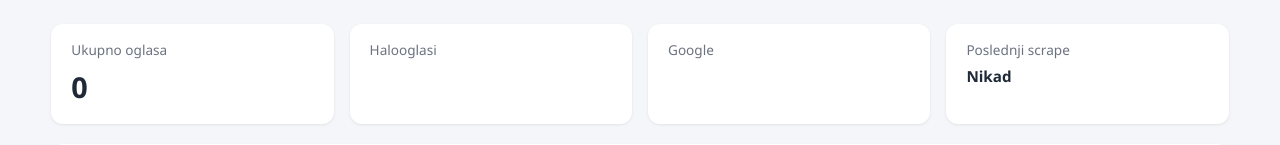
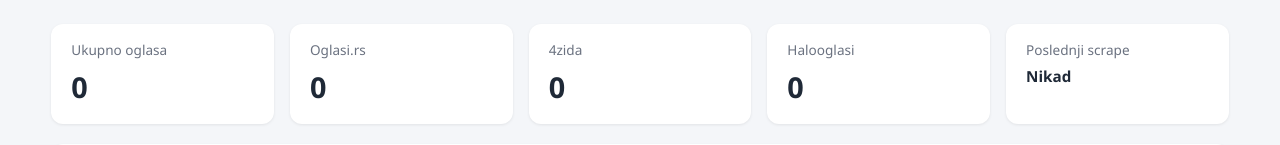
Before and after one commit to kristijankadic-ai/nekretnine-scraper, a Flask app: page / in a window 1280 px wide. Shown: the part 114-259 px from the top of the page. Run offline with Flask 3, Linux system fonts and the light colour scheme.

Commit message:
Wire up the existing Halooglasi scraper and fix stale source keys
HalooglasiScraper was fully implemented but never registered with
ScraperService, so it never ran. Also fixed routes.py/scrape.py which
referenced summary['halooglasi']/['google'] keys that never existed in
the summary dict (would have KeyError'd on first real run), and updated
the dashboard template's stat cards/source filter to match the actual
sources (oglasi_rs, 4zida, halooglasi) instead of a leftover 'google' card.

4zida's API now requires fields/encoding I couldn't reverse-engineer
reliably (rejects city filters with inconsistent 422s); left it as-is
since it already fails open (returns 0 results, doesn't crash).

```diff
--- a/app/routes.py
+++ b/app/routes.py
@@ -79,8 +79,9 @@ def scrape():
         summary = scraper_service.run_full_scrape(send_notifications=True)
         flash(
             f"Scraping završen. Novih oglasa: {summary['new_listings']} "
-            f"(Halooglasi: {summary['halooglasi'].get('new_count', 0)}, "
-            f"Google: {summary['google'].get('new_count', 0)})",
+            f"(Oglasi.rs: {summary['oglasi_rs'].get('new_count', 0)}, "
+            f"4zida: {summary['4zida'].get('new_count', 0)}, "
+            f"Halooglasi: {summary['halooglasi'].get('new_count', 0)})",
             "success",
         )
     except Exception as exc:
--- a/app/services/scraper_service.py
+++ b/app/services/scraper_service.py
@@ -7,6 +7,7 @@ from app.models import Listing, ScrapeRun, db, utcnow
 from app.scrapers.base import ScrapedListing
 from app.scrapers.oglasi_rs import OglasiRsScraper
 from app.scrapers.cetirizida import CetiriZidaScraper
+from app.scrapers.halooglasi import HalooglasiScraper
 from app.services.email_service import EmailService
 
 logger = logging.getLogger(__name__)
@@ -15,16 +16,19 @@ class ScraperService:
     def __init__(self):
         self.oglasi_rs = OglasiRsScraper()
         self.cetirizida = CetiriZidaScraper()
+        self.halooglasi = HalooglasiScraper()
         self.agency_filter = AgencyFilter()
         self.email_service = EmailService()
 
     def run_full_scrape(self, send_notifications: bool = True) -> dict:
-        summary = {"oglasi_rs": {}, "4zida": {}, "new_listings": 0}
+        summary = {"oglasi_rs": {}, "4zida": {}, "halooglasi": {}, "new_listings": 0}
         oglasi_result = self._scrape_source("oglasi_rs", self.oglasi_rs.scrape(), send_notifications)
         summary["oglasi_rs"] = oglasi_result
         zida_result = self._scrape_source("4zida", self.cetirizida.scrape(), send_notifications)
         summary["4zida"] = zida_result
-        summary["new_listings"] = oglasi_result["new_count"] + zida_result["new_count"]
+        halo_result = self._scrape_source("halooglasi", self.halooglasi.scrape(), send_notifications)
+        summary["halooglasi"] = halo_result
+        summary["new_listings"] = oglasi_result["new_count"] + zida_result["new_count"] + halo_result["new_count"]
         return summary
 
     def _scrape_source(self, source_name, scraped, send_notifications):
@@ -122,11 +126,13 @@ class ScraperService:
         total = Listing.query.filter(Listing.is_agency.is_(False)).count()
         oglasi = Listing.query.filter(Listing.source == "oglasi_rs", Listing.is_agency.is_(False)).count()
         zida = Listing.query.filter(Listing.source == "4zida", Listing.is_agency.is_(False)).count()
+        halo = Listing.query.filter(Listing.source == "halooglasi", Listing.is_agency.is_(False)).count()
         last_run = ScrapeRun.query.order_by(ScrapeRun.started_at.desc()).first()
         return {
             "total": total,
             "oglasi_rs": oglasi,
             "4zida": zida,
+            "halooglasi": halo,
             "last_scrape": last_run.finished_at.isoformat() if last_run and last_run.finished_at else None,
             "last_scrape_status": last_run.status if last_run else None,
         }
--- a/app/templates/index.html
+++ b/app/templates/index.html
@@ -9,12 +9,16 @@
         <strong class="stat-value">{{ stats.total }}</strong>
     </div>
     <div class="stat-card">
+        <span class="stat-label">Oglasi.rs</span>
+        <strong class="stat-value">{{ stats.oglasi_rs }}</strong>
+    </div>
+    <div class="stat-card">
+        <span class="stat-label">4zida</span>
+        <strong class="stat-value">{{ stats['4zida'] }}</strong>
+    </div>
+    <div class="stat-card">
         <span class="stat-label">Halooglasi</span>
         <strong class="stat-value">{{ stats.halooglasi }}</strong>
-    </div>
-    <div class="stat-card">
-        <span class="stat-label">Google</span>
-        <strong class="stat-value">{{ stats.google }}</strong>
     </div>
     <div class="stat-card">
         <span class="stat-label">Poslednji scrape</span>
@@ -43,6 +47,7 @@
                     <option value="">Svi izvori</option>
                     <option value="oglasi_rs" {% if filters.source == "oglasi_rs" %}selected{% endif %}>Oglasi.rs</option>
                     <option value="4zida" {% if filters.source == "4zida" %}selected{% endif %}>4zida</option>
+                    <option value="halooglasi" {% if filters.source == "halooglasi" %}selected{% endif %}>Halooglasi</option>
                 </select>
             </label>
             <label>
--- a/scrape.py
+++ b/scrape.py
@@ -24,8 +24,9 @@ def main():
         service = ScraperService()
         summary = service.run_full_scrape(send_notifications=not args.no_email)
         print(f"Done. New listings: {summary['new_listings']}")
+        print(f"  Oglasi.rs: {summary['oglasi_rs']}")
+        print(f"  4zida: {summary['4zida']}")
         print(f"  Halooglasi: {summary['halooglasi']}")
-        print(f"  Google: {summary['google']}")
 
 
 if __name__ == "__main__":
```
